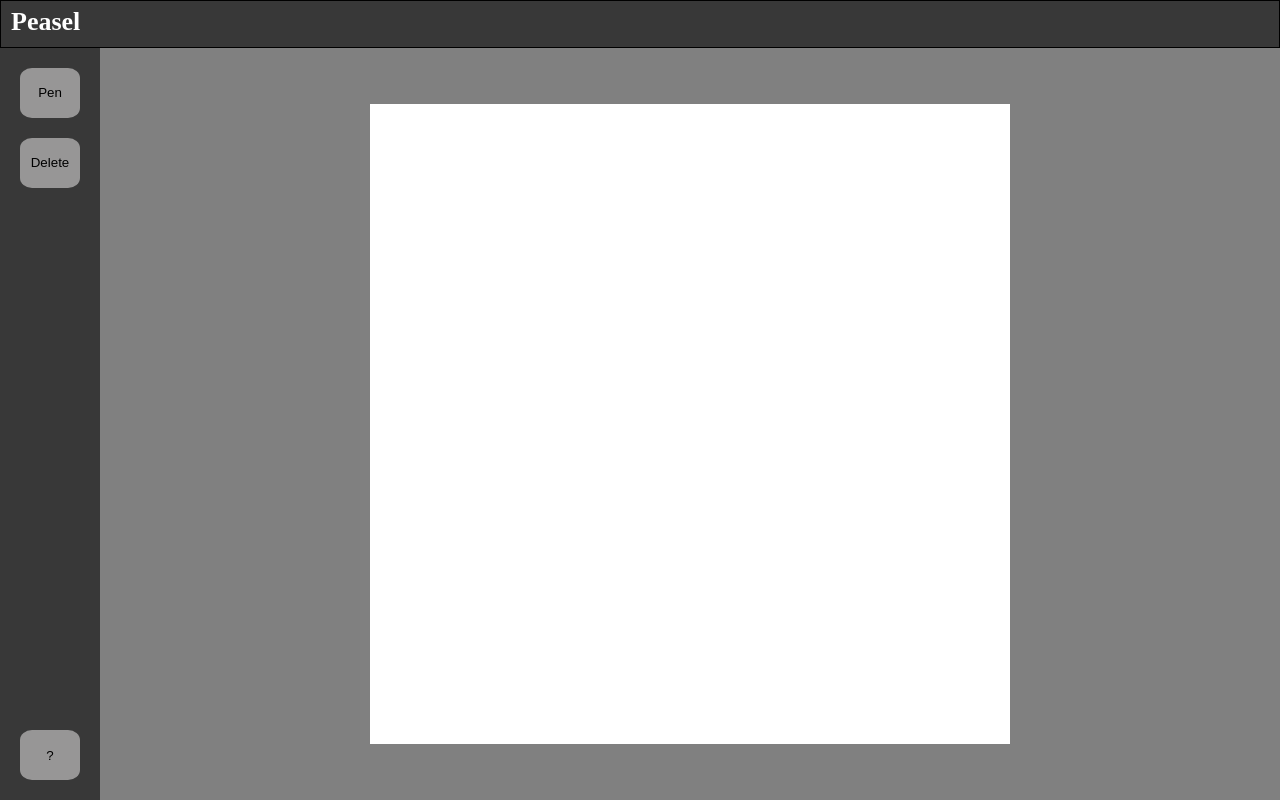
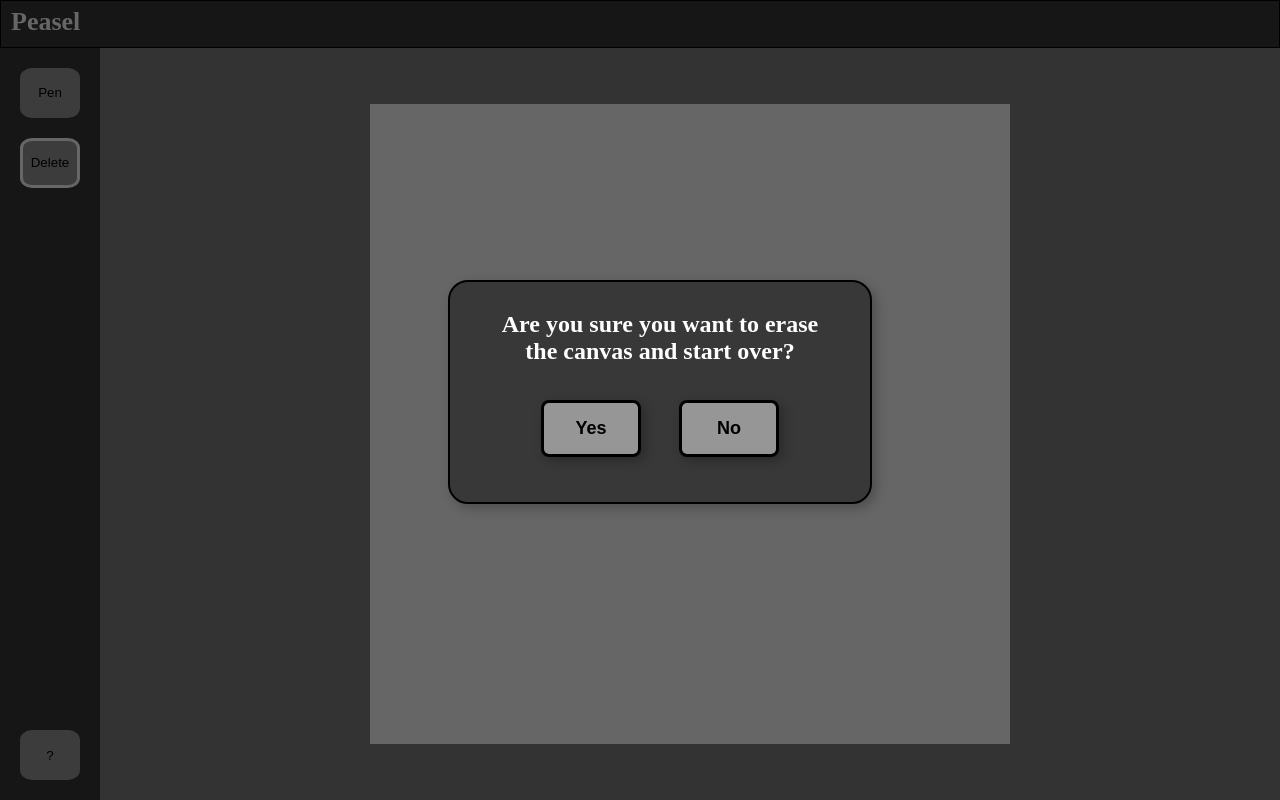
Before and after one commit to s-egge/peasel, a plain HTML site: page index.html in a window 1280 px wide. Both pictures are taken after a click on the button "Delete". Drawn offline with Linux system fonts and the light colour scheme.

Commit message:
delete canvas contents functionality added
- Delete button brings up modal asking if user wants to delete the whole canvas
- Yes erases the whole canvas and closes modal
- No just closes the modal

```diff
--- a/index.html
+++ b/index.html
@@ -10,6 +10,7 @@
   <body>
     <div id="header">Peasel</div>
     <div id="body-wrapper">
+
         <div id="sidebar">
           <div id="tools">
             <button id="pen" class="sidebar-button">Pen</button>
@@ -17,9 +18,21 @@
           </div>
           <button id="help" class="sidebar-button">?</button>
         </div>
+
         <div id="canvas-wrapper">
             <canvas id="canvas"></canvas>
         </div>
+
+        <div id="modal-backdrop" class="hidden"></div>
+
+        <div class="modal hidden" id="delete-modal">
+          <p>Are you sure you want to erase the canvas and start over?</p>
+          <div id="delete-modal-buttons">
+              <button id="delete-yes">Yes</button>
+              <button  id="delete-no">No</button>
+          </div>
+      </div>
+
     </div>
   </body>
 </html>
--- a/index.js
+++ b/index.js
@@ -1,4 +1,7 @@
 var penButton = document.getElementById("pen")
+var deleteButton = document.getElementById("delete")
+var deleteYes = document.getElementById("delete-yes")
+var deleteNo = document.getElementById("delete-no")
 
 // canvas set-up
 var canvas = document.getElementById("canvas");
@@ -9,6 +12,28 @@ canvas.width = canvas.height
 //add pen button click functinality
 penButton.addEventListener('click', function() {
     penButton.classList.toggle("clicked");
+})
+
+//add delete button functinality
+deleteButton.addEventListener('click', function(){
+    deleteButton.classList.toggle("clicked");
+    document.getElementById("modal-backdrop").classList.toggle("hidden");
+    document.getElementById("delete-modal").classList.toggle("hidden");
+})
+
+//if user clicks yes, erase the whole canvas and close modals
+deleteYes.addEventListener('click', function(){
+    c.clearRect(0, 0, canvas.width, canvas.height);
+    deleteButton.classList.toggle("clicked");
+    document.getElementById("modal-backdrop").classList.toggle("hidden");
+    document.getElementById("delete-modal").classList.toggle("hidden");
+})
+
+//if user clicks no, close the modals
+deleteNo.addEventListener('click', function(){
+    deleteButton.classList.toggle("clicked");
+    document.getElementById("modal-backdrop").classList.toggle("hidden");
+    document.getElementById("delete-modal").classList.toggle("hidden");
 })
 
 
--- a/style.css
+++ b/style.css
@@ -64,10 +64,74 @@ body {
     border-radius: 20%;
 }
 
-.sidebar-button:hover {
+button:hover {
+    transform:scale(105%);
     background-color: rgb(194, 194, 194);
 }
 
 .clicked {
     border: 3px solid white;
 }
+
+/** modals **/
+#modal-backdrop{
+    position: absolute;
+    top: 0;
+    bottom: 0;
+    left: 0;
+    right: 0;
+    z-index: 1;
+    background-color: rgba(0, 0, 0, 0.60);
+}
+
+.modal {
+    display: flex;
+    flex-direction: column;
+    align-items: center;
+    justify-content: space-evenly;
+    position: fixed;
+    top:35%;
+    left:35%;
+    min-width: 400px;
+    min-height: 200px;
+    color: white;
+    font-weight: bold;
+    font-size:50px;
+    border: 2px solid black;
+    border-radius: 20px;
+    background-color: rgb(56, 56, 56);
+    padding: 10px;
+    box-shadow: 4px 4px 12px rgba(0, 0, 0, 0.25);
+}
+
+#delete-modal{
+    font-size: 24px;
+    z-index: 2;
+    text-align: center;
+}
+
+#delete-modal>p {
+    width: 350px;
+}
+
+#delete-modal-buttons>button{
+    margin: 16px;
+    padding: 15px;
+    background-color: rgb(151, 150, 150);
+    border-radius: 10px;
+    border: 3px solid black;
+    border-radius: 8px;
+    font-weight: bold;
+    box-shadow: 4px 4px 12px rgba(0, 0, 0, 0.25);
+    font-size: 18px;
+    width: 100px;
+}
+
+#delete-modal-buttons>button:hover {
+    transform:scale(105%);
+    background-color: rgb(194, 194, 194);
+}
+
+.hidden{
+    display: none !important;
+}
```
